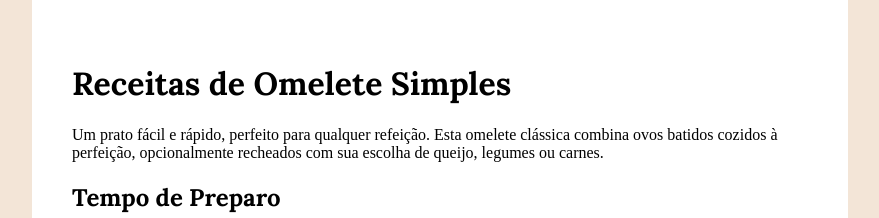
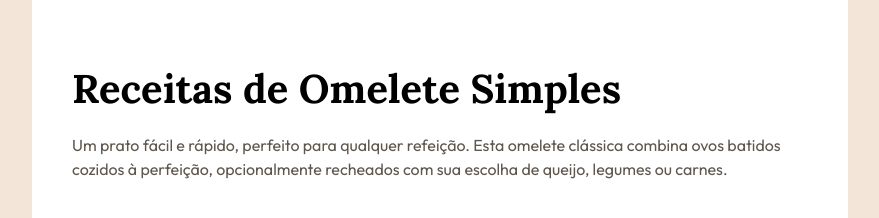
Before and after one commit to rhogerss9/receitas, a plain HTML site: page index.html in a window 1280 px wide. Shown: the part 658-876 px from the top of the page, without its empty margins (200-1079 px from the left). Drawn offline with Linux system fonts and the light colour scheme.

Commit message:
quarto commit do CSS

```diff
--- a/style.css
+++ b/style.css
@@ -26,3 +26,20 @@ div img {
 h1, h2 {
     font-family: "Lora", serif;
 }
+
+h1 {
+    font-size: 40px;
+    color: black;
+    line-height: 100%;
+    margin-bottom: 24px;
+}
+
+p,li,th,td {
+    font-family: "Outfit", sans-serif;
+}
+
+p{
+    color: #5f564d;
+    line-height: 150%;
+    margin-bottom: 32px;
+}
```
